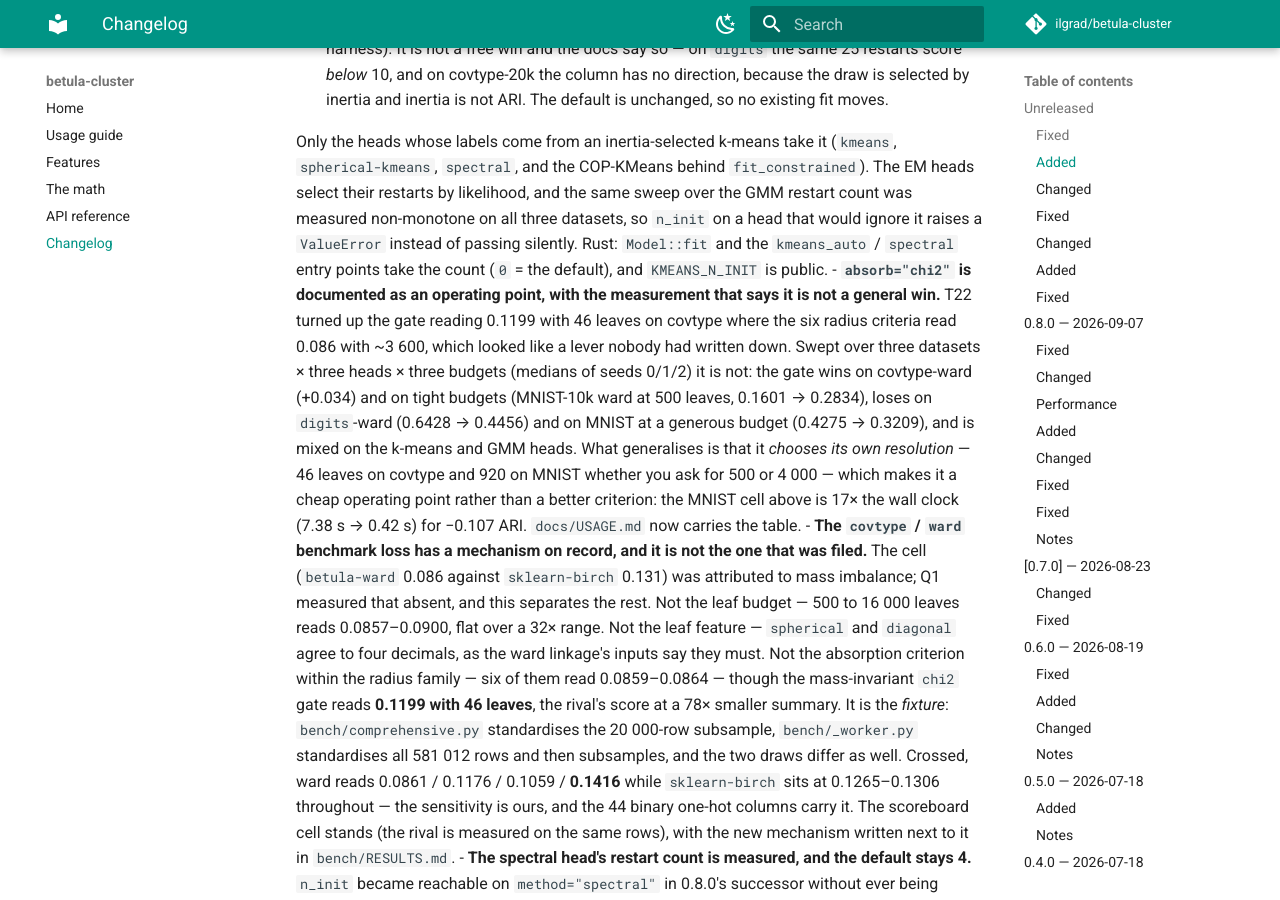
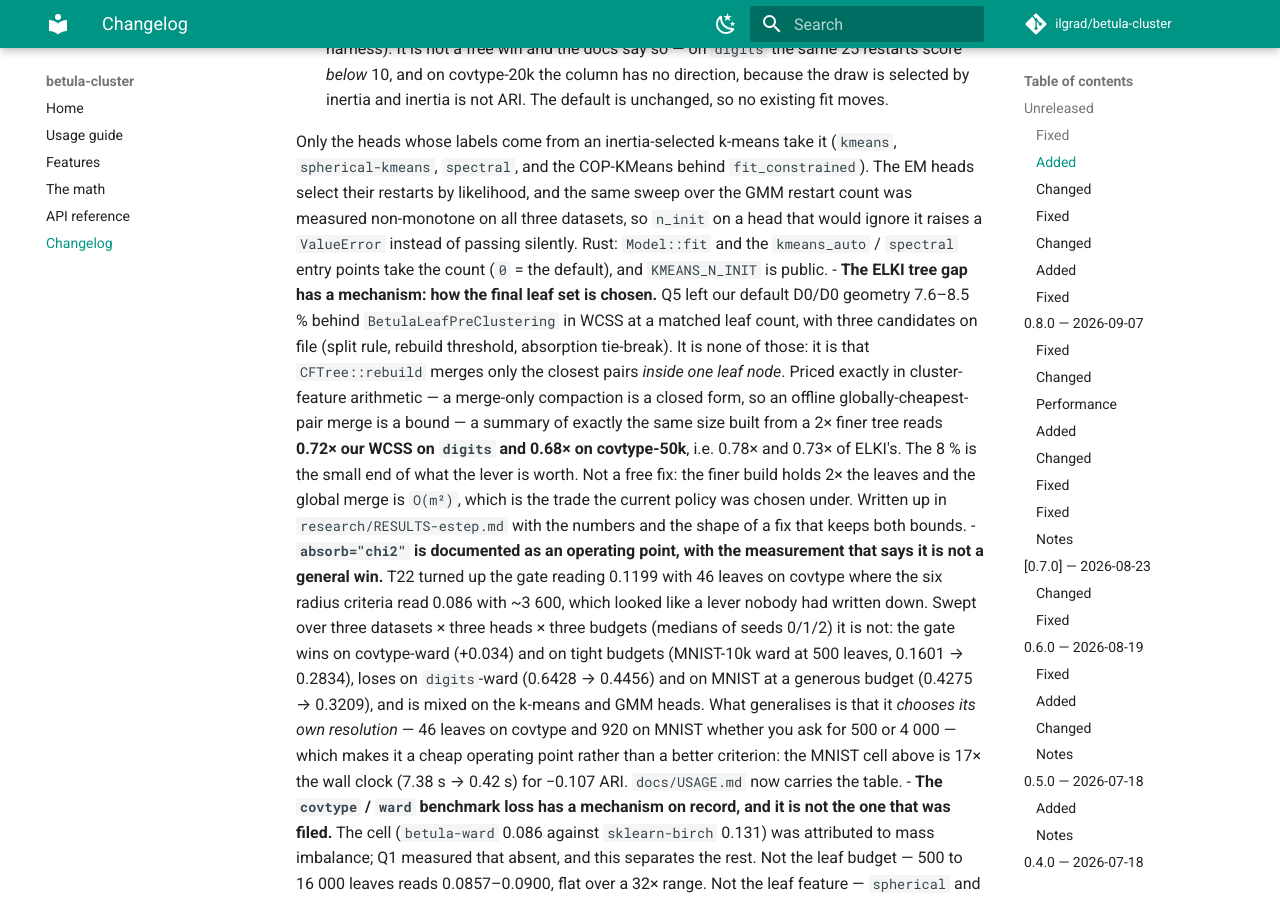
Before and after one commit to ilgrad/betula-cluster, an MkDocs documentation site: the page built from docs/changelog.md, in a window 1280 px wide and 900 px high, scrolled down 2718 px. Built offline with MkDocs 1.6.1 and Material for MkDocs 9.7.7, drawn with Linux system fonts in a browser that asks for light colours; comment, search, counter and statistics services are not loaded.

Commit message:
research: price the ELKI tree gap, and name the policy that causes it
Q5 left the D0/D0 gap unexplained with three candidates on file. It is none of
them: `CFTree::rebuild` merges only the closest pairs inside one leaf node,
which its own doc comment states as a cost trade without a number attached.

A merge-only compaction is closed form in cluster features, so an offline
globally-cheapest-pair merge is an exact bound on the policy rather than a
heuristic to argue with. At the same final leaf count, merging from a tree
built at twice the budget reads 0.72x our WCSS on digits (0.78x ELKI's) and
0.68x on covtype-50k (0.73x). So the 8% we lose to ELKI is the small end of
what choosing the final leaves better is worth.

Not a free fix, and the write-up says so: the finer build holds 2x the leaves
during the build and the global merge is O(m^2) -- 1.6 GB of cost matrix at
14 000 leaves, which killed the probe's own last cell. E13 is the shape that
keeps both bounds.

```diff
--- a/CHANGELOG.md
+++ b/CHANGELOG.md
@@ -112,6 +112,17 @@ All notable changes to this project are documented here. The format follows
   non-monotone on all three datasets, so `n_init` on a head that would ignore it raises a
   `ValueError` instead of passing silently. Rust: `Model::fit` and the `kmeans_auto` / `spectral`
   entry points take the count (`0` = the default), and `KMEANS_N_INIT` is public.
+- **The ELKI tree gap has a mechanism: how the final leaf set is chosen.** Q5 left our default
+  D0/D0 geometry 7.6–8.5 % behind `BetulaLeafPreClustering` in WCSS at a matched leaf count, with
+  three candidates on file (split rule, rebuild threshold, absorption tie-break). It is none of
+  those: it is that `CFTree::rebuild` merges only the closest pairs *inside one leaf node*. Priced
+  exactly in cluster-feature arithmetic — a merge-only compaction is a closed form, so an offline
+  globally-cheapest-pair merge is a bound — a summary of exactly the same size built from a 2×
+  finer tree reads **0.72× our WCSS on `digits` and 0.68× on covtype-50k**, i.e. 0.78× and 0.73× of
+  ELKI's. The 8 % is the small end of what the lever is worth. Not a free fix: the finer build holds
+  2× the leaves and the global merge is `O(m²)`, which is the trade the current policy was chosen
+  under. Written up in `research/RESULTS-estep.md` with the numbers and the shape of a fix that
+  keeps both bounds.
 - **`absorb="chi2"` is documented as an operating point, with the measurement that says it is not a
   general win.** T22 turned up the gate reading 0.1199 with 46 leaves on covtype where the six
   radius criteria read 0.086 with ~3 600, which looked like a lever nobody had written down. Swept
```
Also changed, not shown: research/RESULTS-estep.md (+42 -0 lines).
